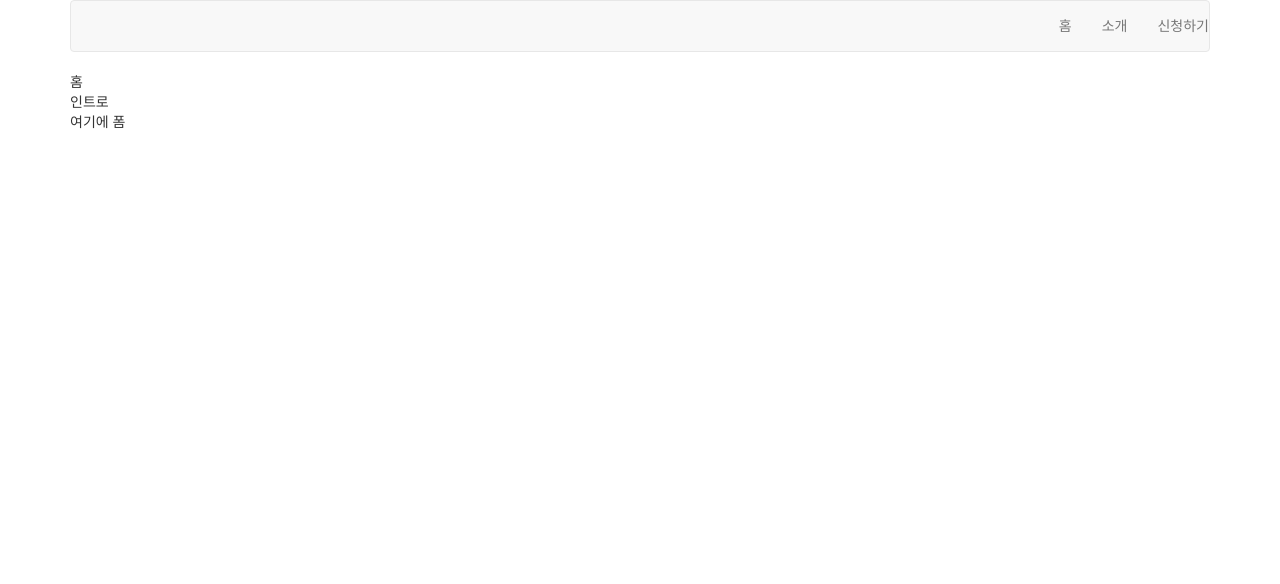
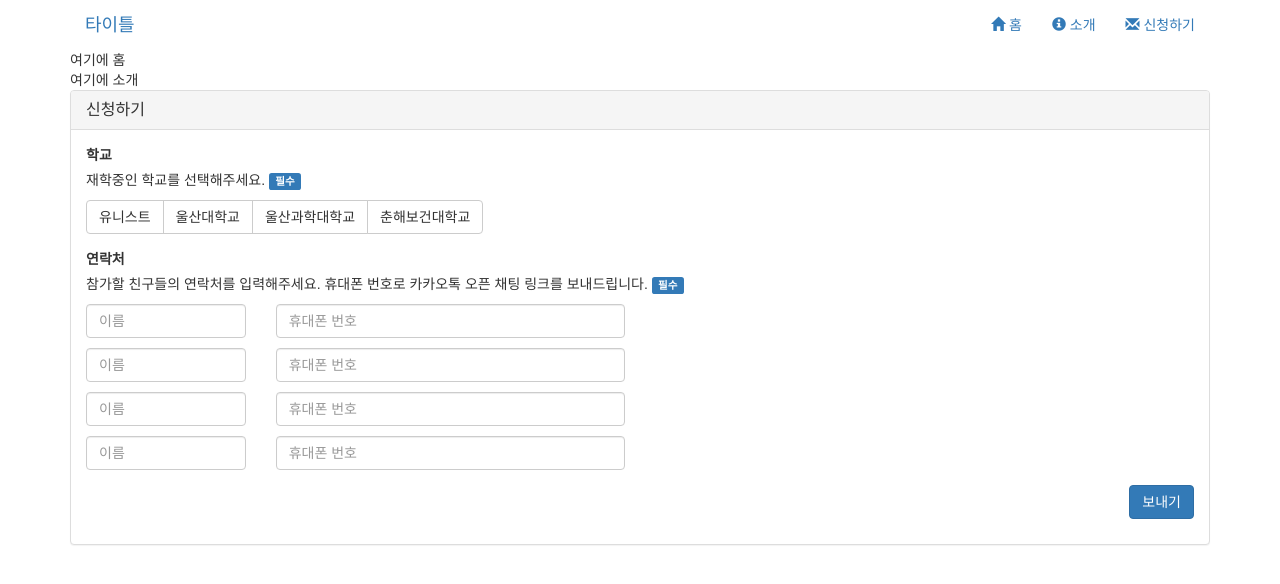
Before and after one commit to mu29/twenties, a Flask app: page / in a window 1280 px wide. Shown: the top 584 px of the page. Run offline with Flask 2, Linux system fonts and the light colour scheme; some libraries are stand-ins or nearby versions.

Commit message:
신청 폼 추가

```diff
--- a/templates/index.html
+++ b/templates/index.html
@@ -1,26 +1,98 @@
-{% extends "commons/base.html" %}
-{% block title %}
-    2말3초
+{% extends "commons/base.html" %} {% block title %} 2말3초 {% endblock %} {% block body %}
+<!-- 네비게이션 바  class="navbar navbar-default" -->
+<nav>
+    <div class="navbar-header">
+        <!-- 타이틀 -->
+        <a class="navbar-brand" href="{{ url_for('index') }}">타이틀</a>
+    </div>
+    <!-- 메뉴 목록 -->
+    <div id="navbar" class="navbar-collapse collapse">
+        <ul class="nav navbar-nav navbar-right">
+            <li>
+                <a href="">
+                    <span class="glyphicon glyphicon-home" aria-hidden="true"></span> 홈</a>
+            </li>
+            <li>
+                <a href="#">
+                    <span class="glyphicon glyphicon-info-sign" aria-hidden="true"></span> 소개</a>
+            </li>
+            <li>
+                <a href="">
+                    <span class="glyphicon glyphicon-envelope" aria-hidden="true"></span> 신청하기</a>
+            </li>
+        </ul>
+    </div>
+</nav>
+
+<div class="contents">
+    <div>
+        여기에 홈
+    </div>
+    <div>
+        여기에 소개
+    </div>
+    <div>
+        <div class="panel panel-default">
+            <div class="panel-heading">
+                <h3 class="panel-title">신청하기</h3>
+            </div>
+            <div class="panel-body">
+                <form action="" method="post" enctype="multipart/form-data">
+                    <div class="form-group">
+                        <label for="name">학교</label>
+                        <p>
+                            재학중인 학교를 선택해주세요.
+                            <span class="label label-primary">필수</span>
+                        </p>
+                        <div class="btn-group" data-toggle="buttons">
+                            <label class="btn btn-default">
+                                <input type="radio" name="quality" value="unist" autocomplete="off">
+                                유니스트
+                            </label>
+                            <label class="btn btn-default">
+                                <input type="radio" name="quality" value="ulsan_univ" autocomplete="off">
+                                울산대학교
+                            </label>
+                            <label class="btn btn-default">
+                                <input type="radio" name="quality" value="ulsan_col" autocomplete="off">
+                                울산과학대학교
+                            </label>
+                            <label class="btn btn-default">
+                                <input type="radio" name="quality" value="choonhae" autocomplete="off">
+                                춘해보건대학교
+                            </label>
+                        </div>
+                    </div>
+
+                    <div class="form-group">
+                        <label>연락처</label>
+                        <p>
+                            참가할 친구들의 연락처를 입력해주세요. 휴대폰 번호로 카카오톡 오픈 채팅 링크를 보내드립니다.
+                            <span class="label label-primary">필수</span>
+                        </p>
+                        {% for i in range(0, 4) %}
+                            <p>
+                                <div class="row">
+                                    <div class="col-xs-2">
+                                        <input type="text" name="name{{ i }}" class="form-control" placeholder="이름">
+                                    </div>
+                                    <div class="col-xs-4">
+                                        <input type="text" name="phone{{ i }}" class="form-control" placeholder="휴대폰 번호">
+                                    </div>
+                                </div>
+                            </p>
+                        {% endfor %}
+                    </div>
+
+                    <div class="submit pull-right">
+                        <p>
+                            <input type="submit" class="btn btn-primary" value="보내기">
+                        </p>
+                    </div>
+                </form>
+            </div>
+        </div>
+    </div>
+</div>
+
 {% endblock %}
-
-{% block body %}
-    <nav class="navbar navbar-default">
-    	<ul class="nav navbar-nav navbar-right">
-    		<li><a href="#home">홈</a></li>
-    		<li><a href="#introduce">소개</a></li>
-    		<li><a href="#apply">신청하기</a></li>
-    	</ul>
-    </nav>
-    <a name="home"></a>
-    <div>
-        홈
-    </div>
-    <a name="introduce"></a>
-    <div>
-        인트로
-    </div>
-    <a name="apply"></a>
-    <div>
-        여기에 폼
-    </div>
-{% endblock %}
```
